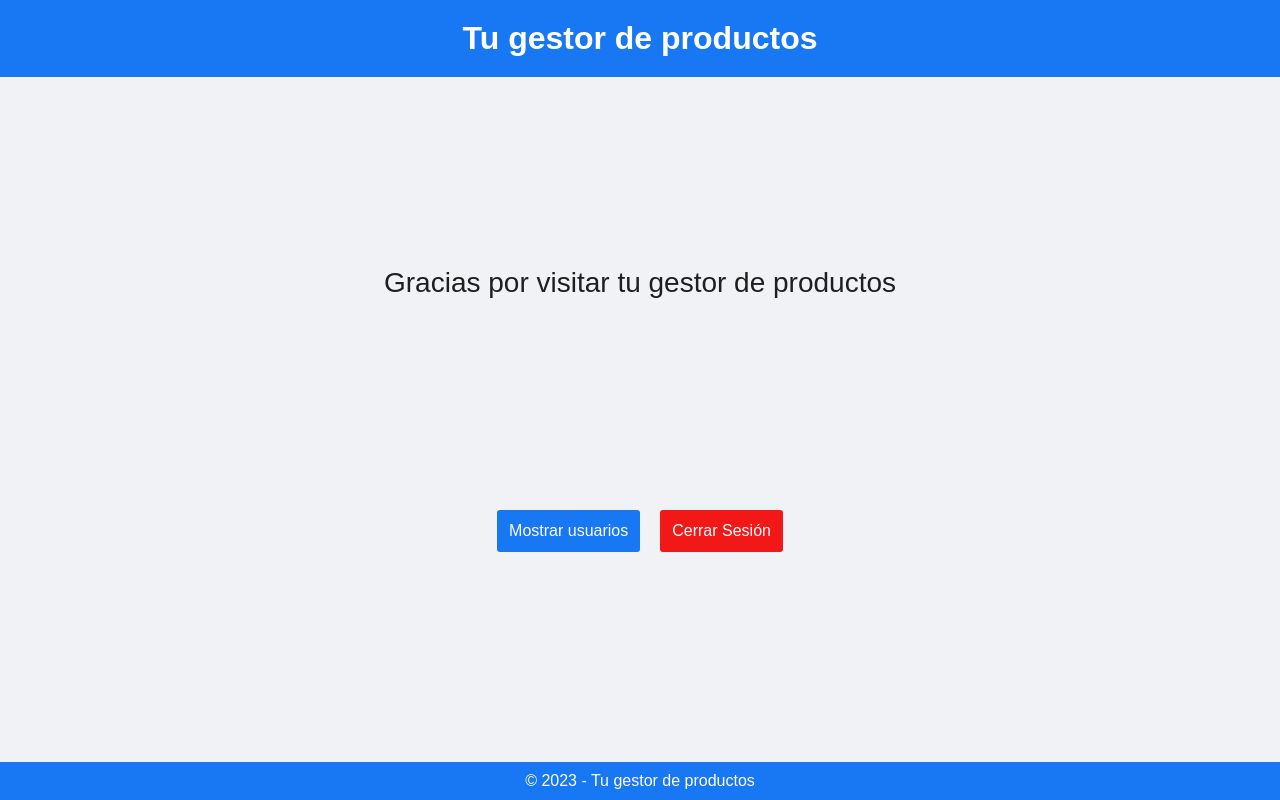
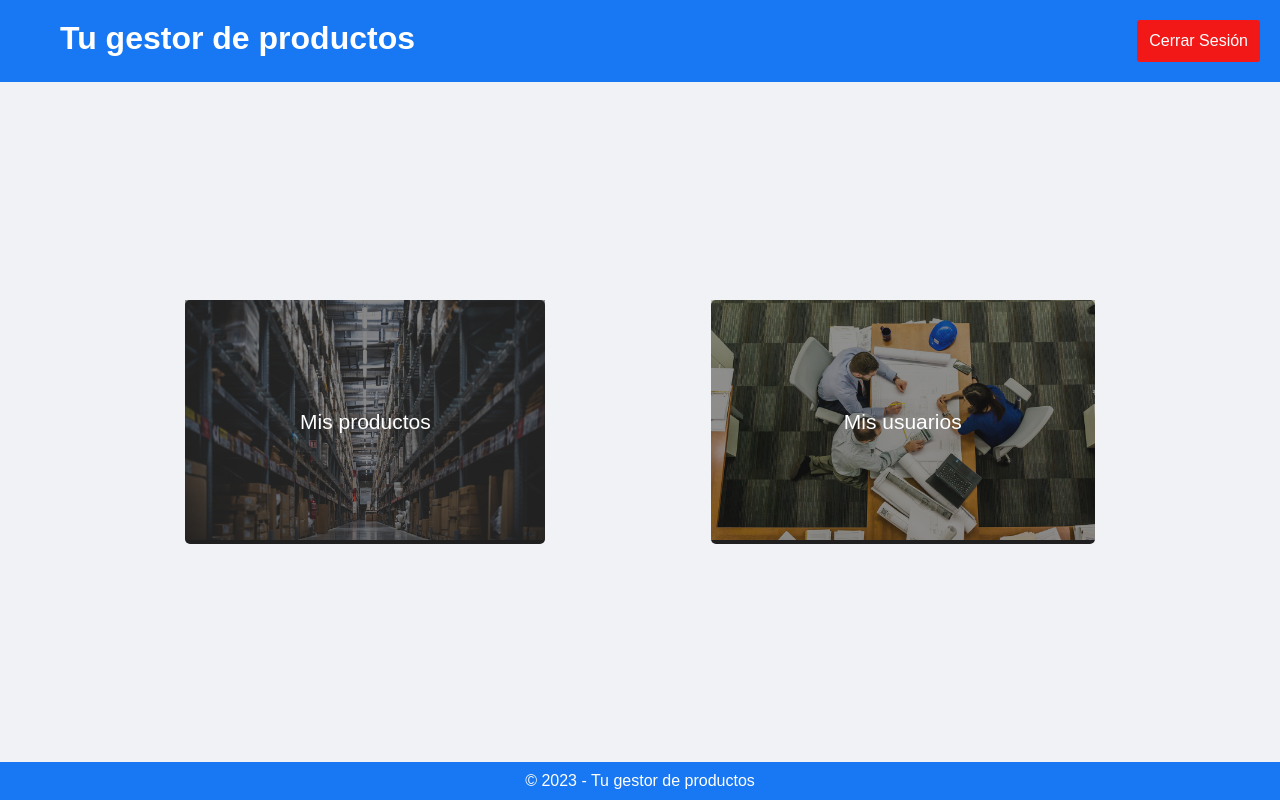
Before and after one commit to robertozh29/tu-gestor-de-productos, a PHP site: page /inicio.php in a window 1280 px wide. Run offline with PHP 8.4, Linux system fonts and the light colour scheme; the visitor is signed in with stand-in values (Sample User, id 1).

Commit message:
diseno menu inicio

```diff
--- /dev/null
+++ b/functions.js
@@ -0,0 +1,3 @@
+document.getElementById("productos").addEventListener("click", function() {
+    window.location.href = "mostrar_usuarios.php";
+});
--- a/inicio.php
+++ b/inicio.php
@@ -15,18 +15,29 @@ if (!$_SESSION['usuario']) {
 <body>
     <header>
         <h1>Tu gestor de productos</h1>
-    </header>
-    <p class="welcome">Gracias por visitar tu gestor de productos<?php $_SESSION['usuario']; ?></p>
-    <main>
-
-        <a href="mostrar_usuarios.php"><p>Mostrar usuarios</p></a>
         <form action="close_sessions.php" method="post">
             <input type="submit" value="Cerrar Sesión">
         </form>
+    </header>
+    <main>
+
+        <div class="opciones">
+            <div class="contenedor-opcion" id="productos">
+                <img src="assets/almacen.jpg" alt="">
+                <p>Mis productos</p>
+            </div>
+            <div class="contenedor-opcion">
+                <img src="assets/usuarios.jpg" alt="">
+                <p>Mis usuarios</p>
+            </div>
+        </div>
+
     </main>
 
     <footer>
         <p>&copy; <?php echo date("Y"); ?> - Tu gestor de productos</p>
     </footer>
+
+    <script src="functions.js"></script>
 </body>
 </html>
--- a/styles/inicio.css
+++ b/styles/inicio.css
@@ -22,15 +22,52 @@ header {
     color: #ffffff;
     text-align: center;
     padding: 20px;
+    display: flex;
+    justify-content: space-between;
+}
+
+header h1{
+    margin-left: 40px;
 }
 
 main {
     padding: 20px;
     display: flex;
+    flex-direction: column;
     align-items: center;
     justify-content: center ;
 }
 
+.opciones{
+    display: flex;
+    width: 100%;
+    align-items: center;
+    justify-content: space-evenly;
+}
+.contenedor-opcion{
+    position: relative;
+    text-align: center;
+    color: white;
+    background-color: #1f1f1f;
+    border-radius: 5px;
+    cursor: pointer;
+}
+
+
+.contenedor-opcion img{
+    height: 30vh;
+    width: fit-content;
+    opacity: 0.5;
+
+}
+
+.contenedor-opcion p{
+    font-size: 21px;
+    position: absolute;
+    top: 50%;
+    left: 50%;
+    transform: translate(-50%, -50%);
+}
 
 main a p{
     background-color: #1877f2;
```
Also changed, not shown: assets/almacen.jpg (added), assets/usuarios.jpg (added).
